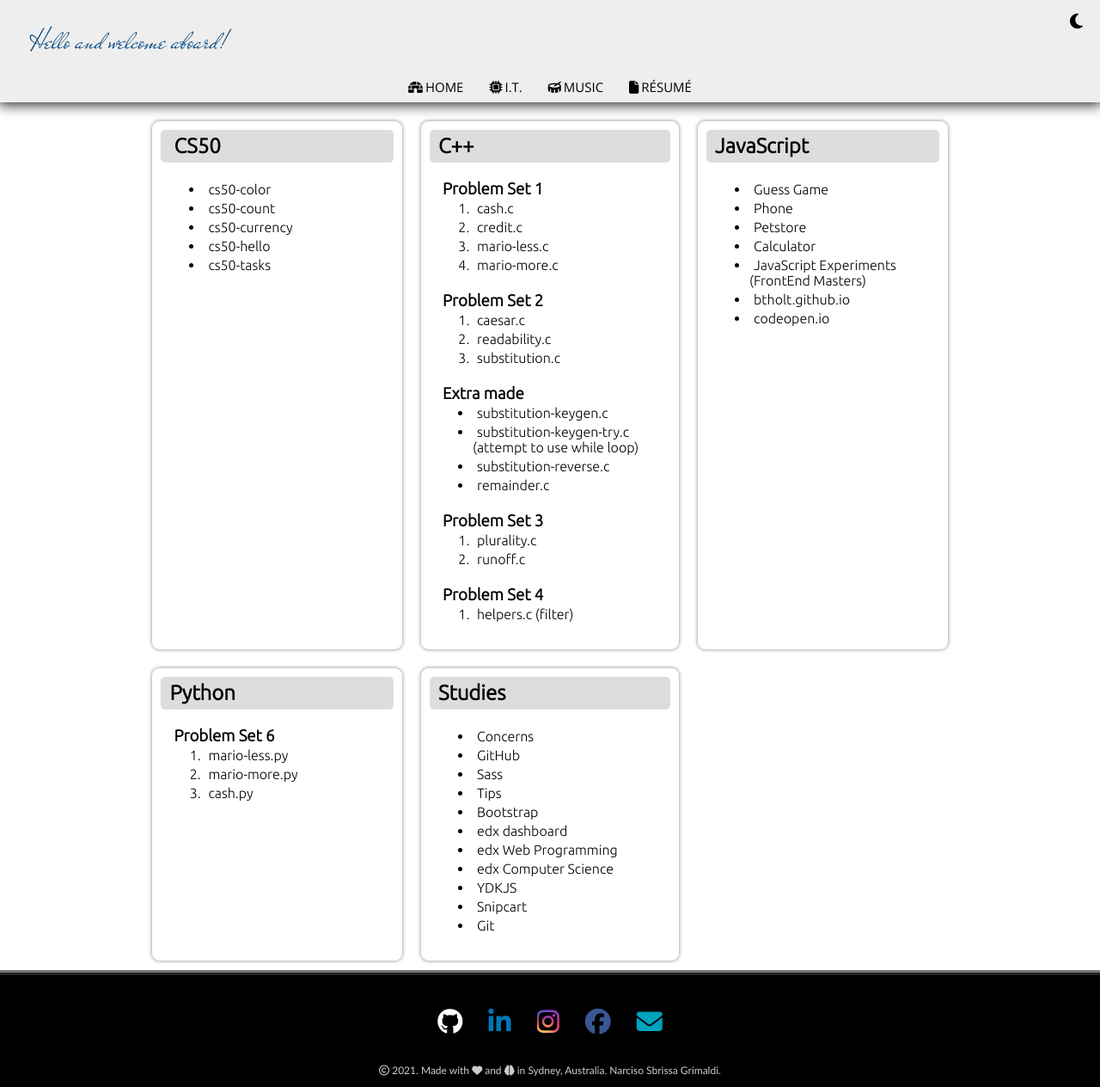
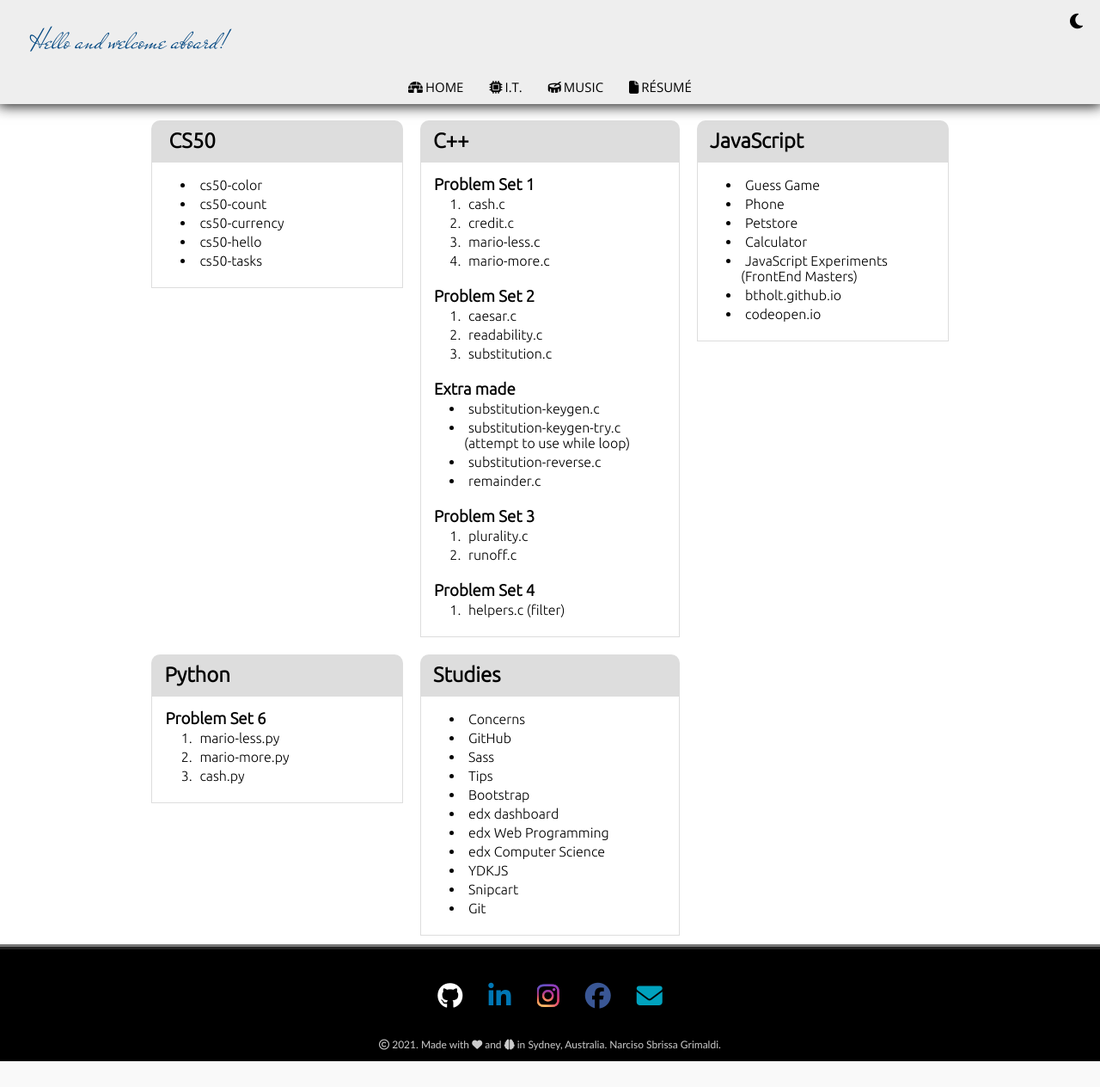
Before and after one commit to gdinarciso/gdinarciso.github.io, a PHP site: page /html/it.html in a window 1280 px wide. Shown: the whole page at 86% size. After the commit the page ends 1234 px from the top, so only its background shows below. Run offline with PHP 8.4, Linux system fonts and the light colour scheme; some libraries are stand-ins or nearby versions; some web fonts are replaced.

Commit message:
26/07 Night update

```diff
--- a/css/default.css
+++ b/css/default.css
@@ -44,13 +44,12 @@ h1 {
 
 a {
   text-decoration: none;
-  transition: color .3s;
   color: inherit;
-  /* transition: color .3s, background-color .5s; */
 }
 
 a:hover {
-  filter: drop-shadow(0px 0px 2px #222);
+  transition: color 2s;
+  filter: drop-shadow(0px 0px 2px);
   border-radius: 5px;
 }
 
@@ -111,10 +110,25 @@ header nav {
   display: flex;
 }
 
+header nav .borderAni:after {
+  content: "";
+  margin: 0px auto;
+  padding-bottom: 7px;
+  display: block;
+  width: 0%;
+  border-bottom: 3px solid transparent;
+  transition: .2s;
+}
+
+header nav .borderAni:hover:after {
+  border-bottom-color: rgb(163, 65, 255);
+  width: 100%;
+}
+
 header nav a {
-  margin: 0 15px;
   font-family: 'Open Sans', sans-serif;
   font-size: 15px;
+  padding: 15px 15px;
 
   color: #000;
 }
@@ -131,21 +145,6 @@ header nav .fas:hover {
   /* opacity: 0.7; */
 }
 
-header nav .borderAni:after {
-  content: "";
-  margin: 0 auto;
-  padding: 0 0 5px 0;
-  display: block;
-  width: 0%;
-  border-bottom: 3px solid transparent;
-  transition: .2s;
-}
-
-header nav .borderAni:hover:after {
-  border-bottom-color: rgb(163, 65, 255);
-  width: 100%;
-}
-
 article {
   display: grid;
   padding-top: 130px;
@@ -158,10 +157,6 @@ article .first {
 
 article section {
   margin: 10px;
-  border: 1px solid #ccc;
-  border-radius: 10px;
-  box-shadow: 0px 0px 3px 1px #ccc;
-  padding: 10px;
 }
 
 footer {
@@ -217,10 +212,6 @@ article.home {
   text-justify: auto;
 }
 
-article.home section {
-
-}
-
 article.home .phrase {
   padding: 10px;
   font-style: italic;
@@ -254,10 +245,16 @@ article.it section {
 
 }
 
+article.it .item {
+  margin: 0;
+  padding-top: 15px;
+  border: 1px solid #ddd;
+}
+
 article.it h2 {
-  margin-top: 0;
-  border-radius: 5px;
-  padding: 5px 10px;
+  margin: 0;
+  padding: 10px 15px;
+  border-radius: 10px 10px 0 0;
   background-color: #ddd;
 }
 
--- a/html/it.html
+++ b/html/it.html
@@ -40,6 +40,7 @@
 
     <section>
         <h2><a href="/CS50/source/">CS50</a></h2>
+        <div class="item">
             <ul>
                 <li><a href="/html/cs50-color.html">cs50-color</a></li>
                 <li><a href="/html/cs50-count.html">cs50-count</a></li>
@@ -47,10 +48,12 @@
                 <li><a href="/html/cs50-hello.html">cs50-hello</a></li>
                 <li><a href="/html/cs50-tasks.html">cs50-tasks</a></li>
             </ul>
+        </div>
     </section>
 
     <section>
         <h2>C++</h2>
+        <div class="item">
             <h3>Problem Set 1</h3>
             <ol>
                 <li><a href="/c++/problemset1-cash.c">cash.c</a></li>
@@ -81,10 +84,12 @@
             <ol>
                 <li><a href="/c++/problemset4-helpers.c">helpers.c (filter)</a></li>
             </ol>
+        </div>
     </section>
 
     <section>
         <h2>JavaScript</h2>
+        <div class="item">
             <ul>
                 <li><a href="/html/guessgame.html">Guess Game</a></li>
                 <li><a href="/js/phone.js">Phone</a></li>
@@ -94,20 +99,24 @@
                 <li><a href="https://btholt.github.io" target="_blank">btholt.github.io</a></li>
                 <li><a href="https://codepen.io" target="_blank">codeopen.io</a></li>
             </ul>
+        </div>
     </section>
 
     <section>
         <h2>Python</h2>
+        <div class="item">
             <h3>Problem Set 6</h3>
             <ol>
                 <li><a href="/python/problemset6-mario-less.py">mario-less.py</a></li>
                 <li><a href="/python/problemset6-mario-more.py">mario-more.py</a></li>
                 <li><a href="/python/problemset6-cash.py">cash.py</a></li>
             </ol>
+        </div>
     </section>
 
     <section>
         <h2>Studies</h2>
+        <div class="item">
             <ul>
                 <li><a href="/html/concerns.html">Concerns</a></li>
                 <li><a href="https://github.com/gdinarciso/gdinarciso.github.io" target="
@@ -126,6 +135,7 @@
                     ">Snipcart</a></li>
                 <li><a href="/html/git-command.html">Git</a></li>
             </ul>
+        </div>
     </section>
 
   </article>
--- a/html/resume.html
+++ b/html/resume.html
@@ -41,9 +41,9 @@
     <section>
         <h1 class="first name">Narciso Sbrissa Grimaldi</h1>
         <ul class='detail'>
-            <li><a href="tel:+61 434 913 691">+61 434 913 691</a></li>
-            <li><a href='mailto:narciso.sbgr@gmail.com'>narciso.sbgr@gmail.com</a></li>
-            <li><a href="https://github.com/gdinarciso" target="blank">github.com/gdinarciso</a></li>
+            <li><a href="tel:+61 434 913 691"><i class="fas fa-phone"></i> +61 434 913 691</a></li>
+            <li><a href='mailto:narciso.sbgr@gmail.com'><i class="fas fa-envelope"></i> narciso.sbgr@gmail.com</a></li>
+            <li><a href="https://github.com/gdinarciso" target="blank"><i class="fab fa-github"></i> github.com/gdinarciso</a></li>
         </ul>
     </section>
 
```
Also changed, not shown: css/dark.css (+12 -10 lines), 2 other files. Lines whose indentation alone changed are shown as unchanged.
